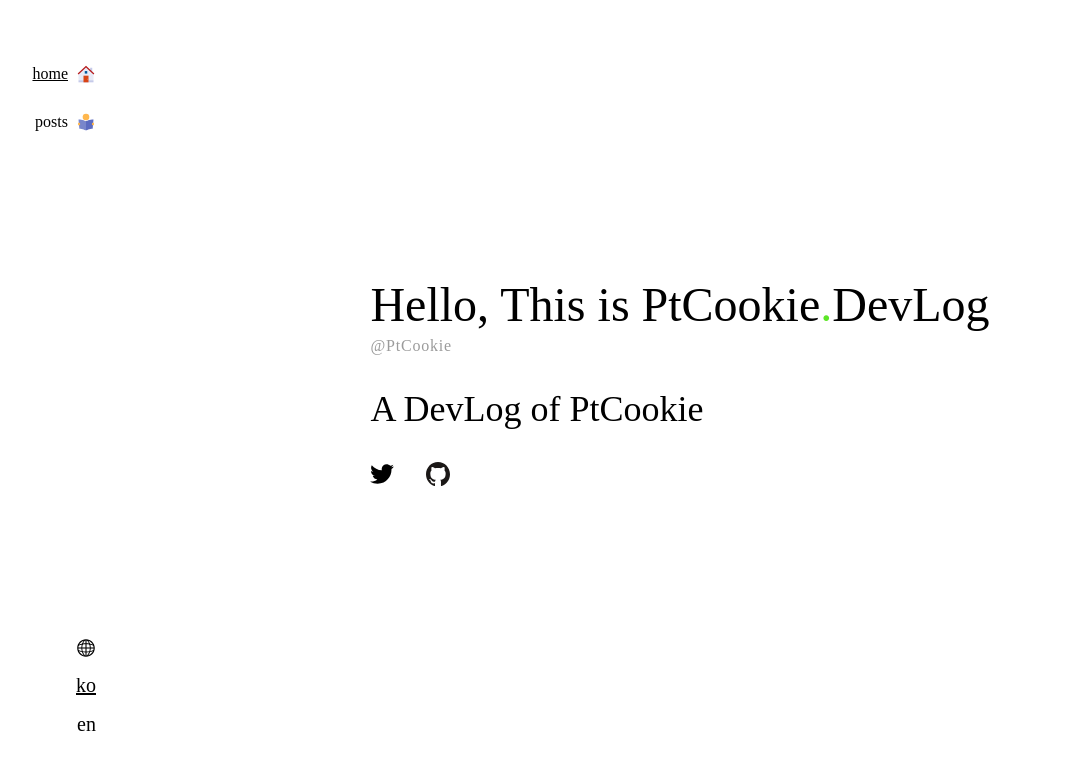
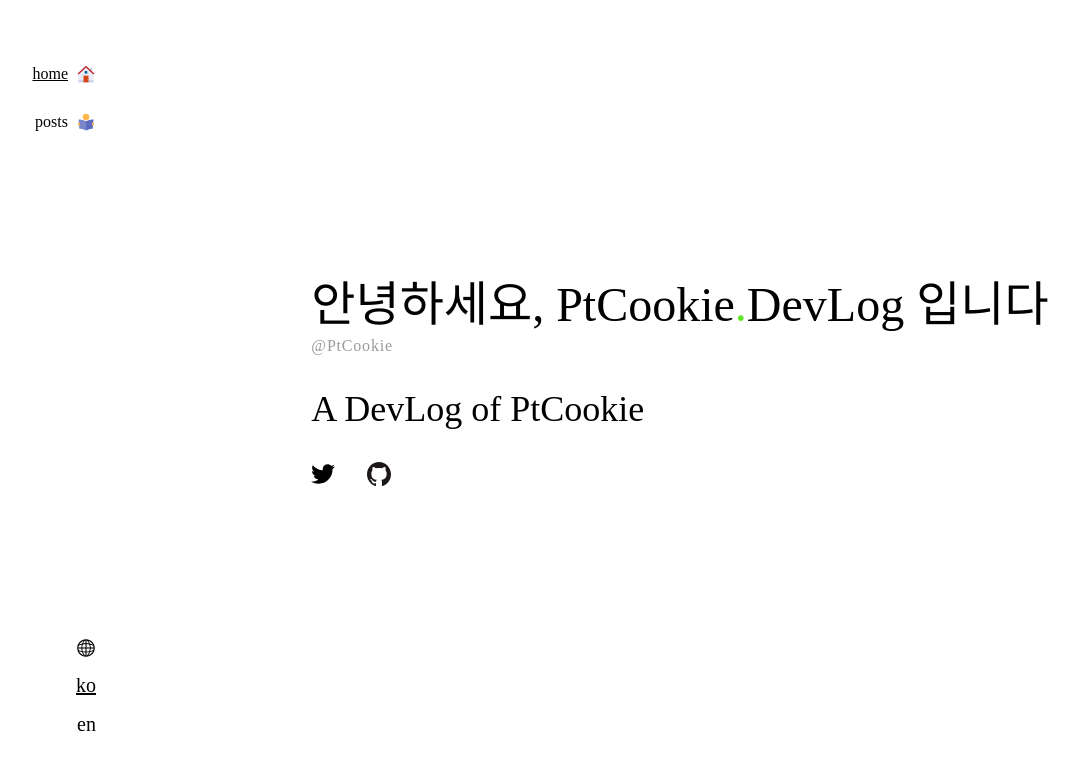
Before and after one commit to PtCookie/DevLog-Legacy, a Next.js app: page / in a window 1280 px wide. Shown: the top 770 px of the page, without its empty margins (16-1095 px from the left). Built offline with nearby package versions, Linux system fonts and the light colour scheme; a web font is replaced by a local one.

Commit message:
feat(page): Home page localization
Add localization to home page.

```diff
--- a/pages/index.tsx
+++ b/pages/index.tsx
@@ -1,3 +1,4 @@
+import { useRouter } from 'next/router';
 import DefaultLayout from '../components/layout/DefaultLayout';
 import SocialAccounts from '../components/SocialAccounts';
 import BasicMeta from '../components/meta/BasicMeta';
@@ -6,6 +7,8 @@ import TwitterCardMeta from '../components/meta/TwitterCardMeta';
 import styles from '../styles/Home.module.css';
 
 export default function Home() {
+  const { locale } = useRouter();
+
   return (
     <DefaultLayout>
       <BasicMeta url={'/'} />
@@ -14,7 +17,9 @@ export default function Home() {
       <div className={styles.container}>
         <div>
           <h1>
-            Hello, This is PtCookie<span className={styles.fancy}>.</span>DevLog
+            {locale === 'ko' ? '안녕하세요,' : 'Hello, This is'}
+            &nbsp;PtCookie<span className={styles.fancy}>.</span>DevLog
+            {locale === 'ko' ? ' 입니다' : ''}
           </h1>
           <span className={styles.handle}>@PtCookie</span>
           <h2>A DevLog of PtCookie</h2>
```
